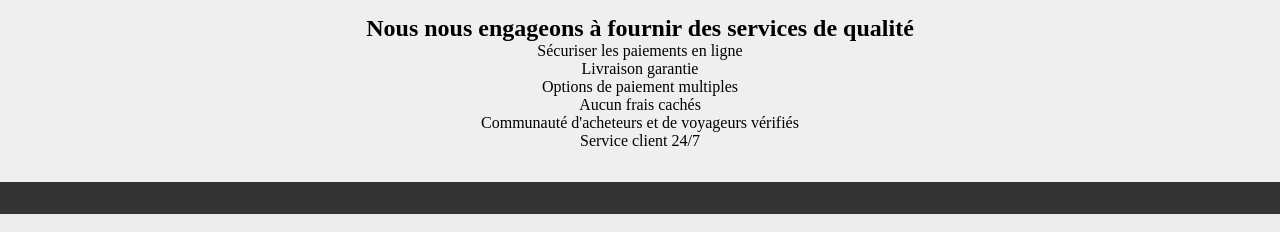
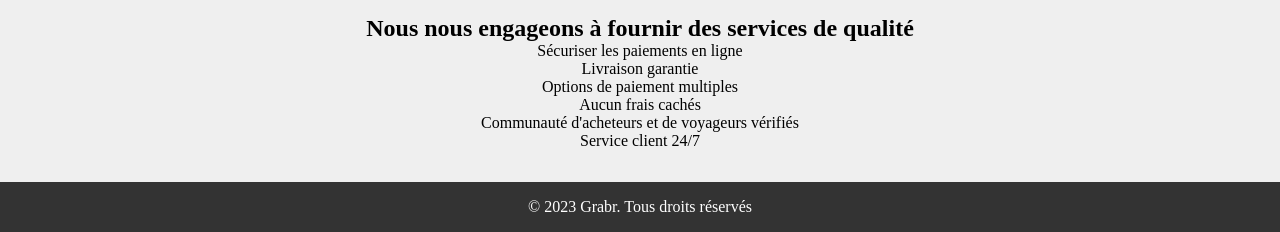
Before and after one commit to SArhoujdam/grav, a Django app: page / in a window 1280 px wide. Shown: the part 734-966 px from the top of the page. Run offline with Django 5.2, Linux system fonts and the light colour scheme.

Commit message:
Modification du footer

```diff
--- a/templates/index.html
+++ b/templates/index.html
@@ -76,6 +76,7 @@
     </main>
 
     <footer>
+        <p>&copy; 2023 Grabr. Tous droits réservés</p>
         <div class="social-media-links">
             <!-- Social media links will go here -->
         </div>
```
